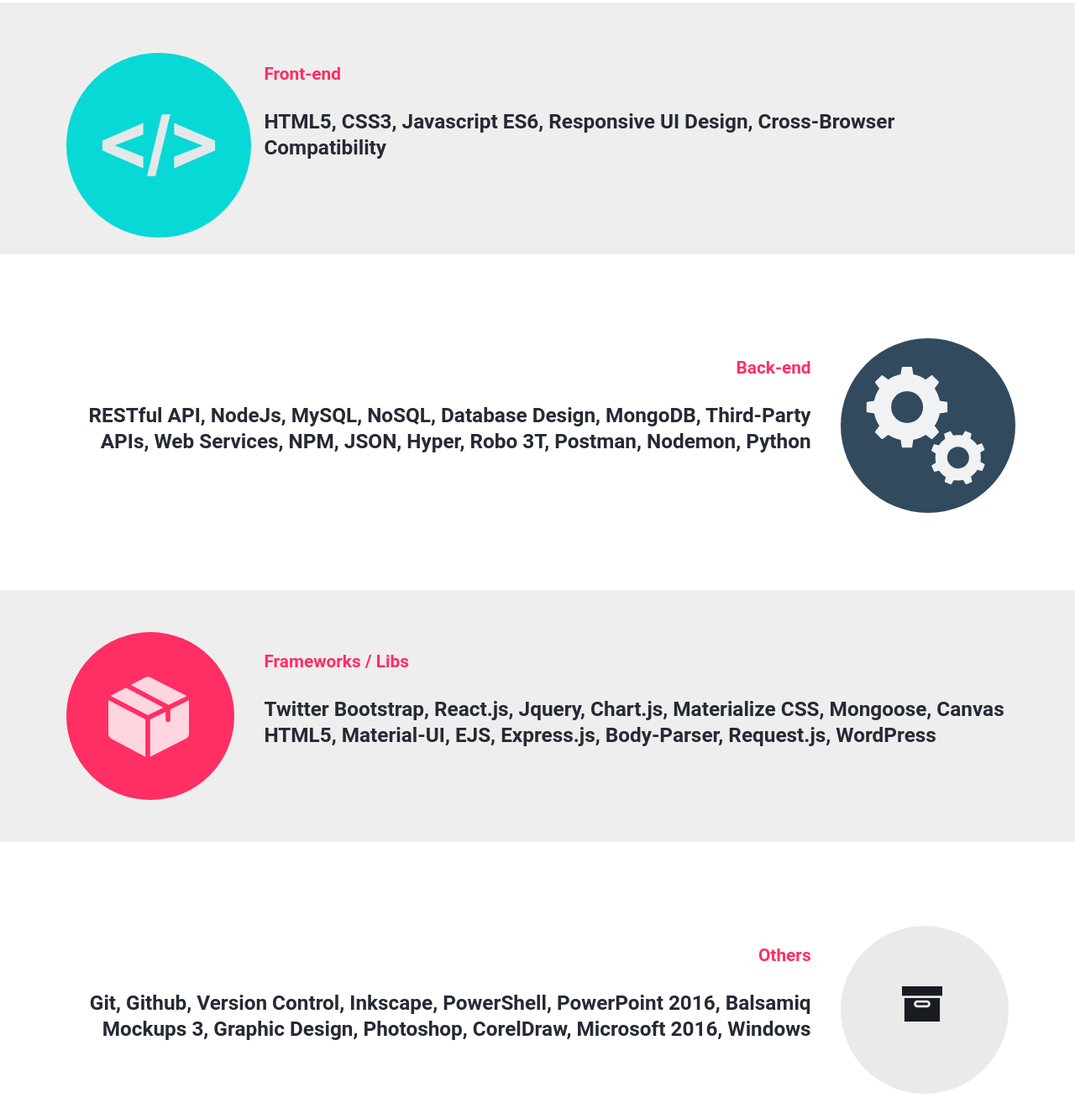
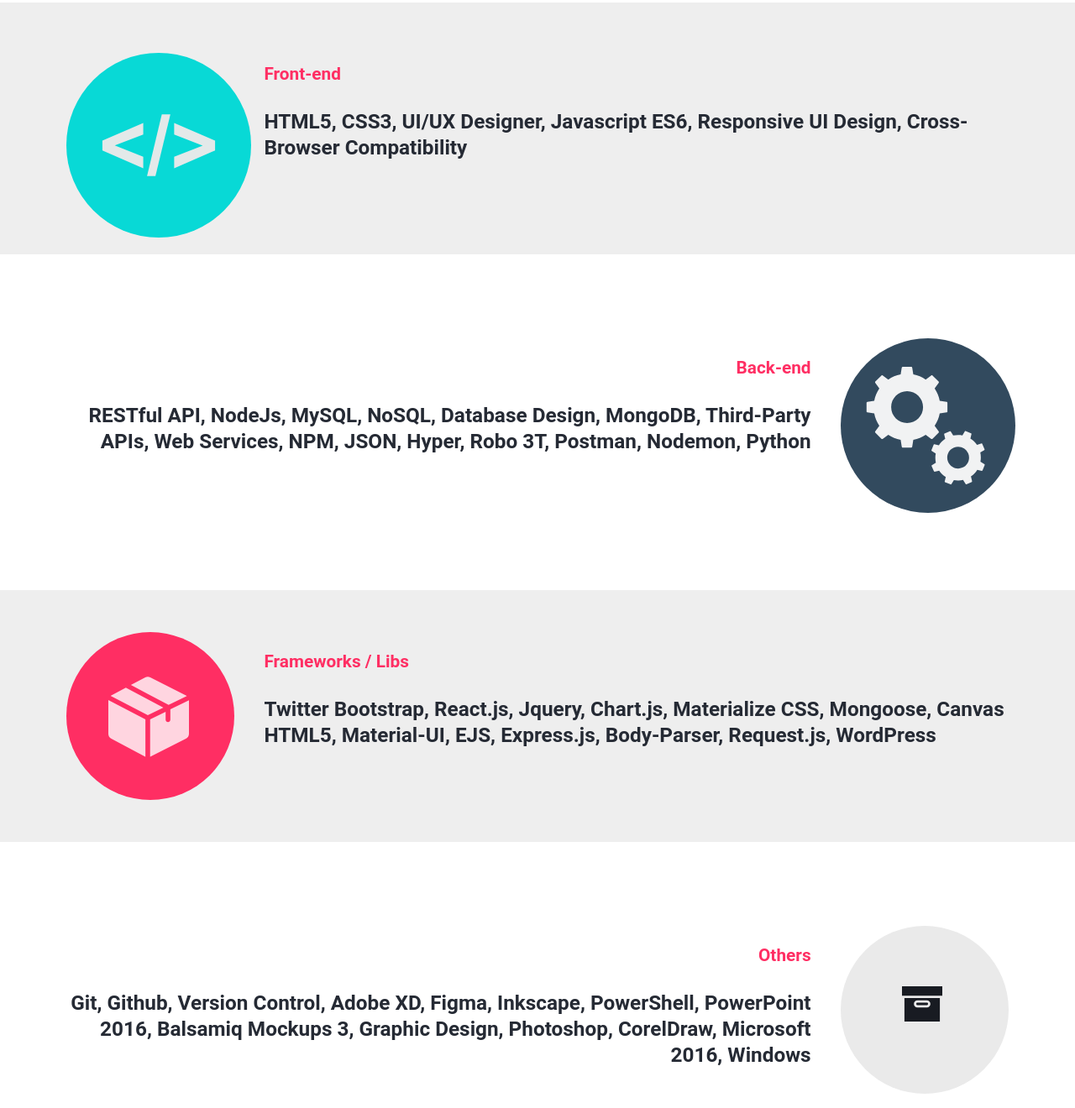
Before and after one commit to Owolabi-Oluwatosin/Tosin-Owolabi, a plain HTML site: page index.html in a window 1280 px wide. Shown: the part 1460-2780 px from the top of the page at 84% size. Drawn offline with Linux system fonts and the light colour scheme; a web font is replaced by a local one.

Commit message:
Update index.html

```diff
--- a/index.html
+++ b/index.html
@@ -162,7 +162,7 @@
            <div class="desc float-right">
              <h4 class="font-pink">Front-end</h4>
              <h3>
-               HTML5, CSS3, Javascript ES6, Responsive UI Design, Cross-Browser Compatibility
+               HTML5, CSS3, UI/UX Designer, Javascript ES6, Responsive UI Design, Cross-Browser Compatibility
              </h3>
            </div>
            <div class="clear"></div>
@@ -212,7 +212,7 @@
             </div>
             <div class="desc float-left">
               <h4 class="font-pink">Others</h4>
-              <h3>Git, Github, Version Control, Inkscape, PowerShell, PowerPoint 2016, Balsamiq Mockups 3, Graphic Design, Photoshop, CorelDraw, Microsoft 2016, Windows</h3>
+              <h3>Git, Github, Version Control, Adobe XD, Figma, Inkscape, PowerShell, PowerPoint 2016, Balsamiq Mockups 3, Graphic Design, Photoshop, CorelDraw, Microsoft 2016, Windows</h3>
             </div>
             <div class="clear"></div>
           </div>
```
